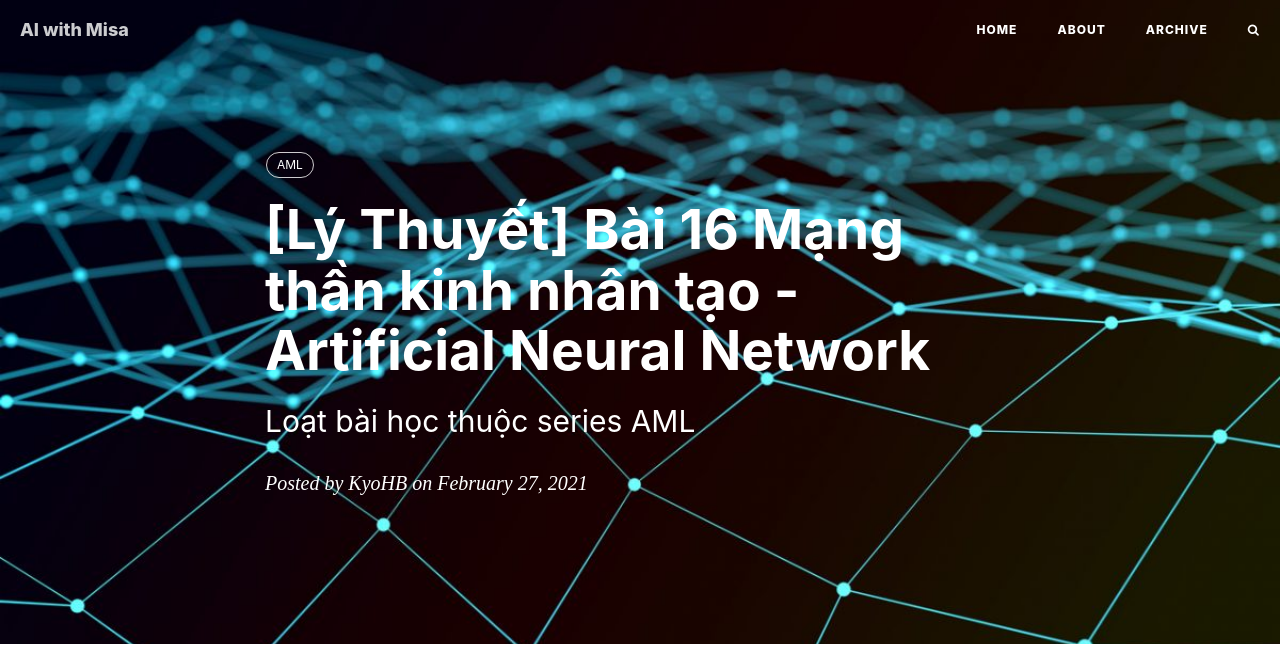
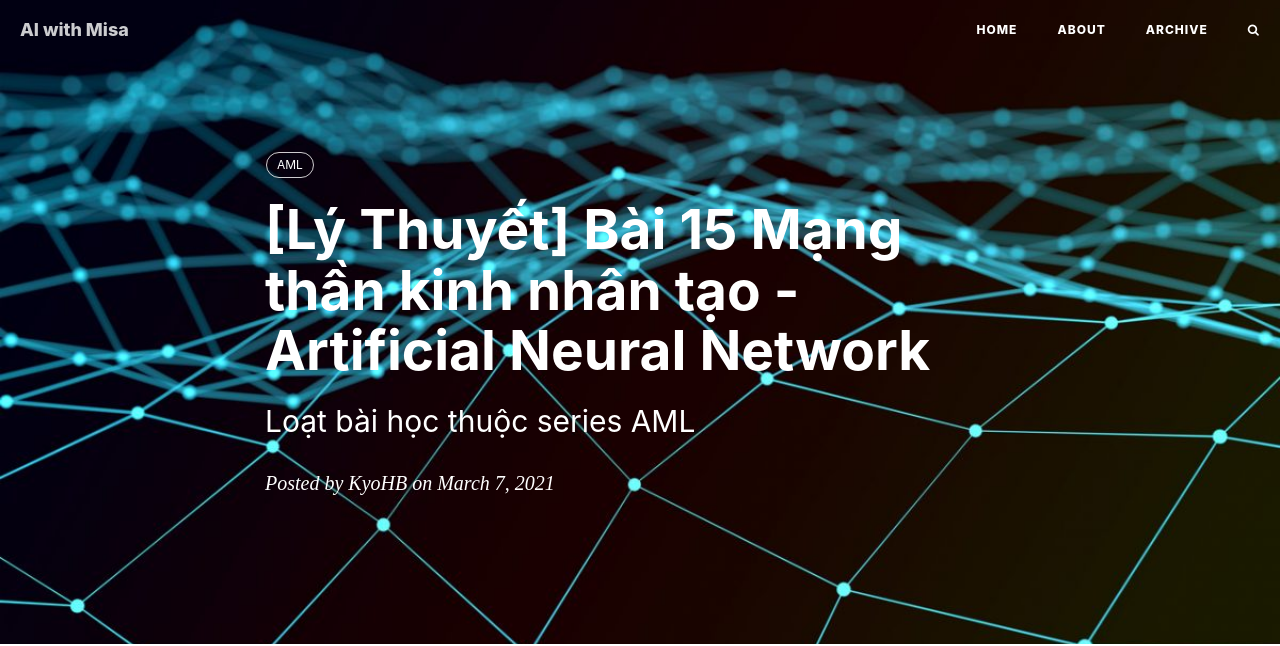
Before and after one commit to neumotngayem/aiwithmisa.github.io, a Jekyll site: the page built from _posts/2021-02-27-aml-bai15.md, in a window 1280 px wide and 900 px high. Shown: the top 646 px of the window. Built offline with Jekyll 4.4.1, drawn with Linux system fonts in a browser that asks for light colours; nearby versions of some CDN libraries; formulas are drawn with MathJax 3; comment, search, counter and statistics services are not loaded.

Commit message:
Update 2021-02-27-aml-bai15.md

```diff
--- a/_posts/2021-02-27-aml-bai15.md
+++ b/_posts/2021-02-27-aml-bai15.md
@@ -1,8 +1,8 @@
 ---
 layout: post
-title: "[Lý Thuyết] Bài 16 Mạng thần kinh nhân tạo - Artificial Neural Network"
+title: "[Lý Thuyết] Bài 15 Mạng thần kinh nhân tạo - Artificial Neural Network"
 subtitle: "Loạt bài học thuộc series AML"
-date: 2021-02-27
+date: 2021-03-07
 author: "KyoHB"
 header-img: "img/post-bg-aml.jpg"
 tags: [AML]
```
